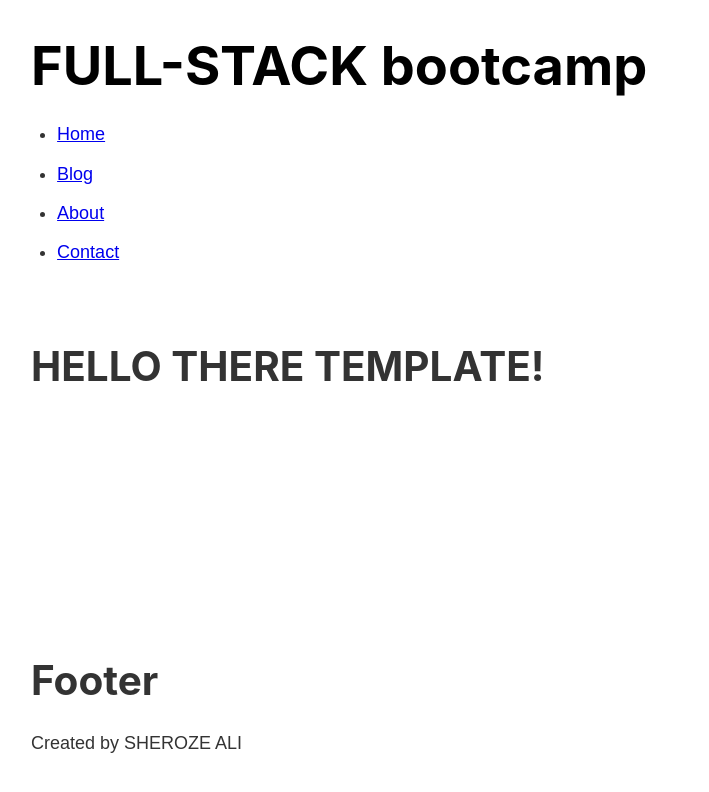
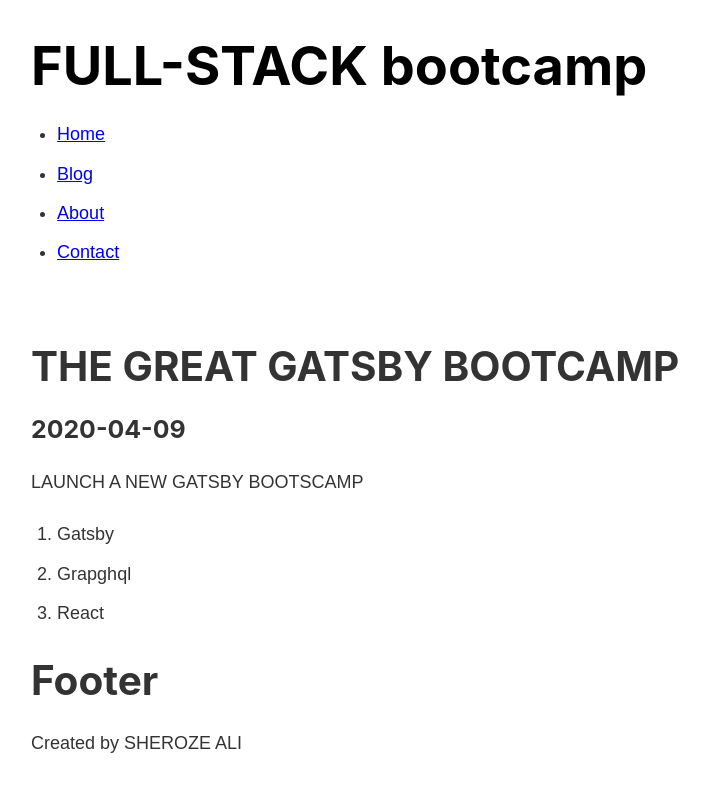
Before and after one commit to SherozeAli/gatsby-bootcamp, a Gatsby site: page /blog/gatsby in a window 1280 px wide. Shown: the whole page, without its empty margins (252-961 px from the left). Built offline with nearby package versions, Linux system fonts and the light colour scheme; Gatsby itself is replaced by a stand-in of ours.

Commit message:
dynamic slug and pages created through variable eq and next is add image

```diff
--- a/src/templates/blog.js
+++ b/src/templates/blog.js
@@ -1,12 +1,37 @@
 import React, { Component } from 'react';
 import Layout from '../components/layout'
-const BlogTemplate = () => {
+import {Link,useStaticQuery,graphql} from 'gatsby'
+
+export const query = graphql`
+query($slug:String){
+    markdownRemark ( fields: {slug: {eq:$slug}}){
+      frontmatter{
+        title
+        date
+      }
+      html
+      fields{
+        slug
+      }
+    }
+  }
+
+`
+
+const BlogTemplate = ({data:{markdownRemark}}) => {
+
     return (
         <Layout>
 <div>
             <h1>
-                HELLO THERE TEMPLATE!
+                {markdownRemark.frontmatter.title}
             </h1>
+            <h3>
+                {markdownRemark.frontmatter.date}
+            </h3>
+            <div dangerouslySetInnerHTML={{__html:markdownRemark.html}}>
+
+            </div>
         </div>
 
         </Layout>
```
Also changed, not shown: src/pages/blog.js (+12 -4 lines).
